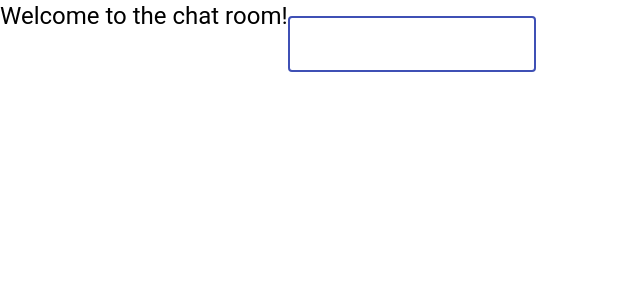
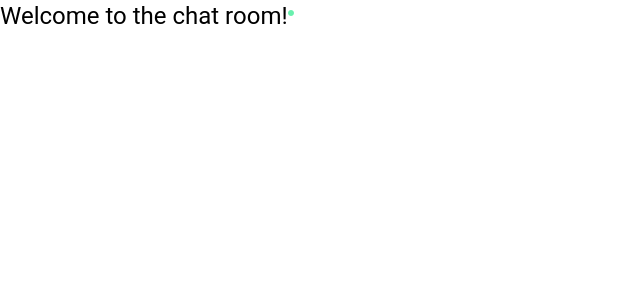
Before and after one commit to YukiRamu/WMAD-Node.js-Frontend, a React (Create React App) app: page /chat in a window 1280 px wide. Shown: the top 300 px of the page, without its empty margins (0-640 px from the left). Built offline with nearby package versions, Linux system fonts and the light colour scheme; no server answers.

Commit message:
working on the chat room

```diff
--- a/src/components/Chat/Chat.js
+++ b/src/components/Chat/Chat.js
@@ -1,6 +1,7 @@
 import React, { useState, useEffect } from 'react';
 import queryString from 'query-string';
 import io from "socket.io-client";
+import InfoBar from '../InfoBar/InfoBar';
 
 /* importing Material UI components */
 import Avatar from '@material-ui/core/Avatar';
@@ -15,6 +16,7 @@ import LoyaltyIcon from '@material-ui/icons/Loyalty';
 import Typography from '@material-ui/core/Typography';
 import { makeStyles } from '@material-ui/core/styles';
 import { Container } from '@material-ui/core';
+
 let socket;
 
 /* Styles */
@@ -78,12 +80,12 @@ const Chat = ({ location }) => {
   const sendMessage = (e) => {
     e.preventDefault();
 
-    if(message) {
+    if (message) {
       socket.emit('sendMessage', message, () => setMessage(''));
     }
   };
 
-  console.log(message, messages)
+  console.log(message, messages);
 
   return (
     <>
@@ -92,7 +94,9 @@ const Chat = ({ location }) => {
           Welcome to the chat room!
         </Typography>
         <div className={classes.container}>
-          <TextField
+          {/* Nav bar */}
+          <InfoBar room={room}/>
+          {/* <TextField
             variant="outlined"
             margin="normal"
             fullWidth
@@ -103,7 +107,7 @@ const Chat = ({ location }) => {
             value={message}
             onChange={(e) => setMessage(e.target.value)}
             onKeyPress={e => e.key === "Enter" ? sendMessage(e) : null}
-          />
+          /> */}
         </div>
       </Container>
 
--- /dev/null
+++ b/src/components/InfoBar/InfoBar.js
@@ -0,0 +1,64 @@
+import React from 'react';
+
+import closeIcon from "../../icons/closeIcon.png";
+import onlineIcon from "../../icons/onlineIcon.png";
+
+/* importing Material UI components */
+import Avatar from '@material-ui/core/Avatar';
+import Button from '@material-ui/core/Button';
+import CssBaseline from '@material-ui/core/CssBaseline';
+import TextField from '@material-ui/core/TextField';
+import FormControlLabel from '@material-ui/core/FormControlLabel';
+import Checkbox from '@material-ui/core/Checkbox';
+import Link from '@material-ui/core/Link';
+import Grid from '@material-ui/core/Grid';
+import LoyaltyIcon from '@material-ui/icons/Loyalty';
+import Typography from '@material-ui/core/Typography';
+import { makeStyles } from '@material-ui/core/styles';
+import { Container } from '@material-ui/core';
+
+let socket;
+
+/* Styles */
+const useStyles = makeStyles(theme => ({
+  infoBarcontainer: {
+    height: '100vh',
+    padding: "0",
+    margin: "0",
+    display: "flex",
+    width: "100%",
+    flexWrap: "wrap",
+    boxSizing: "border-box",
+    maxWidth: "inherit",
+    fontFamily: "Lora, serif"
+  },
+  leftInnerContainer: {
+
+  },
+  rightInnerContainer: {
+
+  }
+}));
+
+/* Component */
+const InfoBar = ({ room }) => {
+
+  const classes = useStyles();
+
+  return (
+    <>
+      <div className={classes.infoBarcontainer}>
+        <div className={classes.leftInnerContainer}>
+          <img className={classes.onlinIcon} src={onlineIcon} alt="online image" />
+          <h3>{room}</h3>
+        </div>
+
+        <div className={classes.rightInnerContainer}>
+          <a href="/"><img src={closeIcon} alt="close image" /></a>
+        </div>
+      </div>
+    </>
+  );
+};
+
+export default InfoBar;;
```
Also changed, not shown: src/icons/closeIcon.png (added), src/icons/onlineIcon.png (added).
